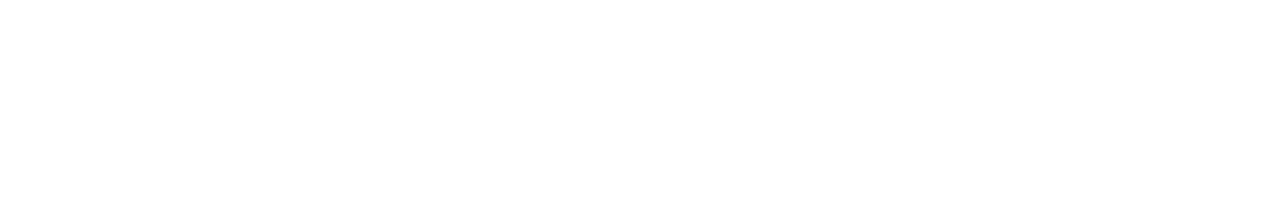
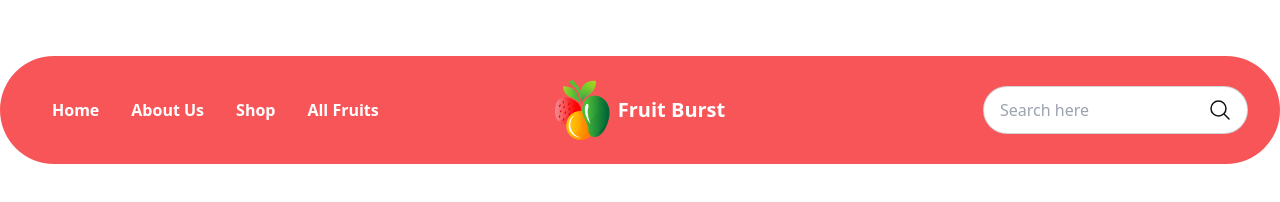
Before and after one commit to Shohanojjaman/fruit-brust, a plain HTML site: page index.html in a window 1280 px wide. Drawn offline with nearby package versions, Linux system fonts and the light colour scheme.

Commit message:
Completed Header section.
Header section is also responsive for all devices.

```diff
--- a/index.html
+++ b/index.html
@@ -1,22 +1,85 @@
 <!DOCTYPE html>
-<html lang="en">
+<html lang="en" data-theme="light">
 
 <head>
     <meta charset="UTF-8">
     <meta name="viewport" content="width=device-width, initial-scale=1.0">
     <title>Fruit Brust</title>
 
-
     <!-- Link TailwindrCSS and DaisyUI -->
     <link href="https://cdn.jsdelivr.net/npm/daisyui@3.5.0/dist/full.css" rel="stylesheet" type="text/css" />
     <script src="https://cdn.tailwindcss.com"></script>
+
+    <script>
+        tailwind.config = {
+            theme: {
+                extend: {
+                    colors: {
+                        theme: '#F85559',
+                    }
+                }
+            }
+        }
+    </script>
 
 </head>
 
 <body>
     <!-- Header Section Start -->
-    <header>
-
+    <header class="py-8 lg:py-14">
+        <div class="container mx-auto px-6 sm:px-0">
+            <div class="lg:bg-theme rounded-full md:py-4 md:px-6">
+                <div class="navbar">
+                    <div class="navbar-start">
+                        <ul class="menu menu-horizontal px-1 hidden lg:flex">
+                            <li><a href="#" class="capitalize text-base text-white font-semibold">home</a></li>
+                            <li><a href="#" class="capitalize text-base text-white font-semibold">about us</a></li>
+                            <li><a href="#" class="capitalize text-base text-white font-semibold">shop</a></li>
+                            <li><a href="#" class="capitalize text-base text-white font-semibold">all fruits</a></li>
+                        </ul>
+                        <a href="#" class="flex gap-2 items-center lg:hidden">
+                            <img src="./assets/images/logo.png" alt="" class="">
+                            <h1 class="text-[#121212] text-xl font-bold">Fruit Burst</h1>
+                        </a>
+                    </div>
+                    <div class="navbar-center hidden lg:flex">
+                        <a href="index.html" class="flex gap-2 items-center">
+                            <img src="./assets/images/logo.png" alt="" class="">
+                            <h1 class="text-xl font-bold text-white">Fruit Burst</h1>
+                        </a>
+                    </div>
+                    <div class="navbar-end">
+                        <div class="dropdown dropdown-end lg:hidden">
+                            <label tabindex="0" class="btn btn-ghost rounded-btn">
+                                <svg class="md:text-white" xmlns="http://www.w3.org/2000/svg" width="24" height="24"
+                                    viewBox="0 0 24 24" fill="none">
+                                    <path d="M3.75 6.75H20.25M3.75 12H20.25M3.75 17.25H20.25" stroke="#121212"
+                                        stroke-width="1.5" stroke-linecap="round" stroke-linejoin="round" />
+                                </svg>
+                            </label>
+                            <ul tabindex="0"
+                                class="menu dropdown-content z-[1] p-2 shadow bg-base-100 rounded-box w-52 mt-4">
+                                <li><a href="#" class="capitalize text-base">home</a></li>
+                                <li><a href="#" class="capitalize text-base">about us</a></li>
+                                <li><a href="#" class="capitalize text-base">shop</a></li>
+                                <li><a href="#" class="capitalize text-base">all fruits</a></li>
+                            </ul>
+                        </div>
+                        <div class="form-control hidden lg:block relative">
+                            <input type="text" placeholder="Search here"
+                                class="input input-bordered w-24 lg:w-auto rounded-full focus:outline-none text-[#12121266]" />
+                            <svg class="absolute right-4 top-3" xmlns="http://www.w3.org/2000/svg" width="24"
+                                height="24" viewBox="0 0 24 24" fill="none">
+                                <path
+                                    d="M20.9998 21L15.8028 15.803M15.8028 15.803C17.2094 14.3965 17.9996 12.4887 17.9996 10.4995C17.9996 8.51035 17.2094 6.60262 15.8028 5.19605C14.3962 3.78947 12.4885 2.99927 10.4993 2.99927C8.51011 2.99927 6.60238 3.78947 5.19581 5.19605C3.78923 6.60262 2.99902 8.51035 2.99902 10.4995C2.99902 12.4887 3.78923 14.3965 5.19581 15.803C6.60238 17.2096 8.51011 17.9998 10.4993 17.9998C12.4885 17.9998 14.3962 17.2096 15.8028 15.803Z"
+                                    stroke="#121212" stroke-width="1.5" stroke-linecap="round"
+                                    stroke-linejoin="round" />
+                            </svg>
+                        </div>
+                    </div>
+                </div>
+            </div>
+        </div>
     </header>
     <!-- Header Section End -->
     <!-- Main Section Start -->
```
